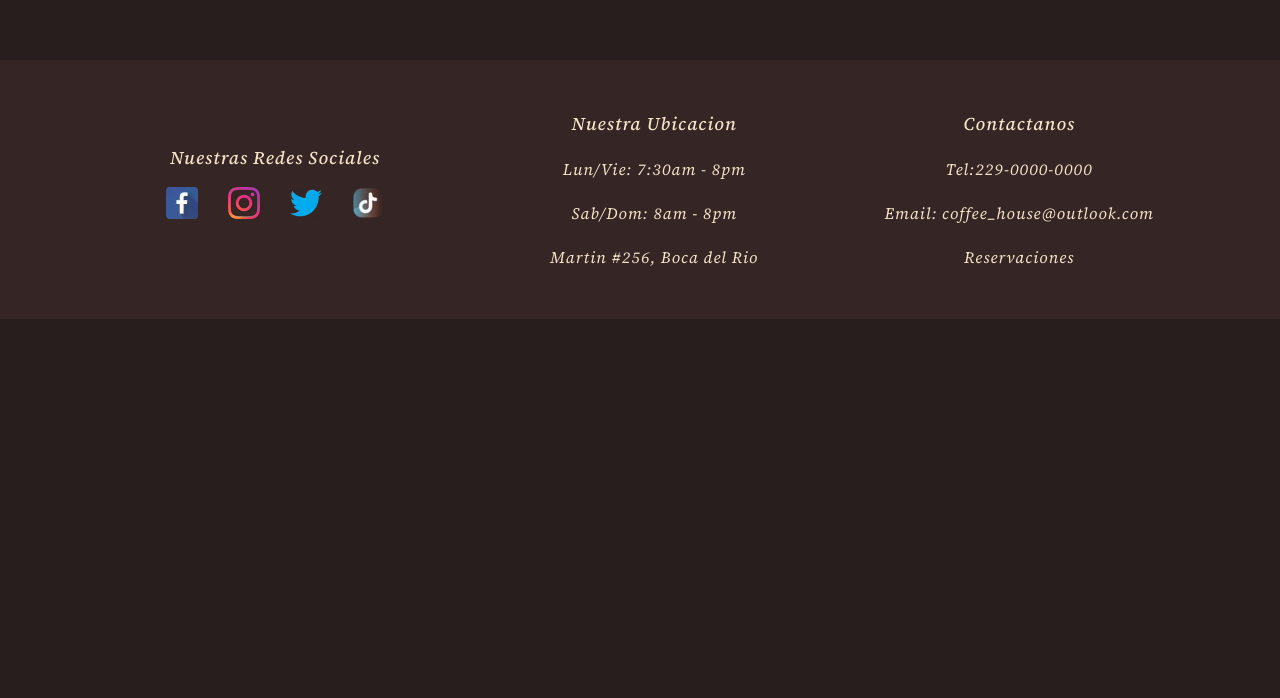
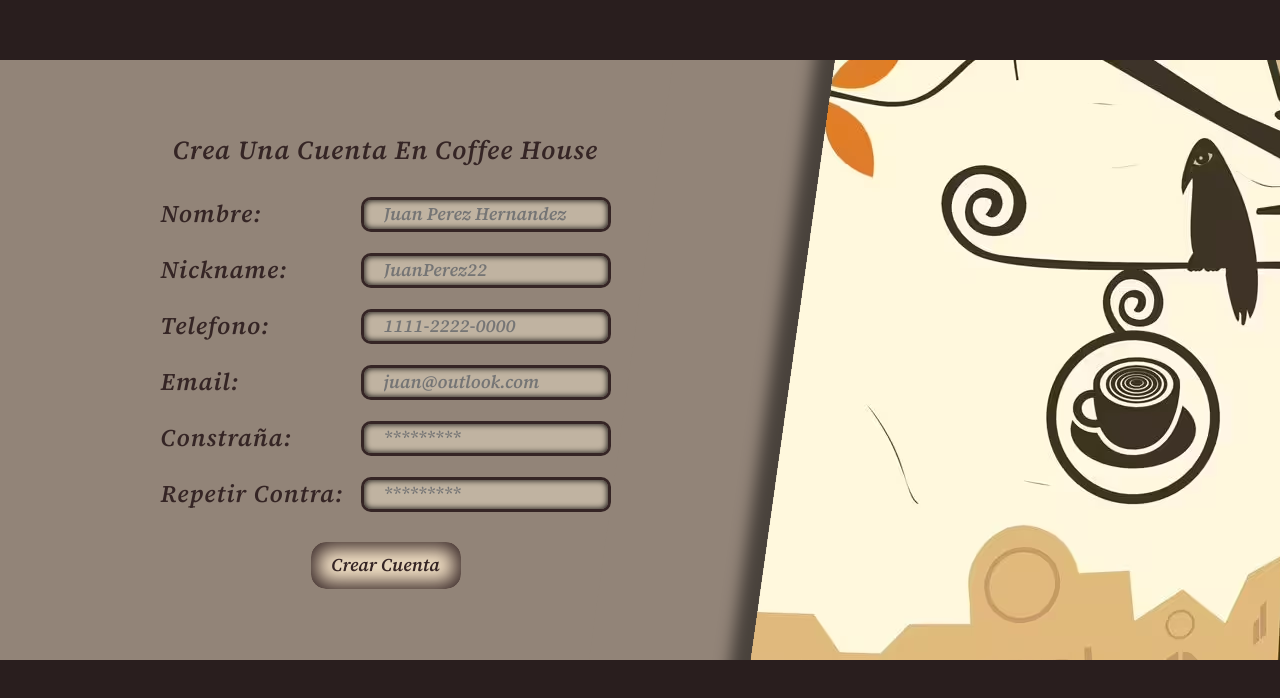
Before and after one commit to Rodolfo9822/Cafe, a plain HTML site: page sign_up.html in a window 1280 px wide. Shown: the part 740-1438 px from the top of the page. Before the commit the page ends 1059 px from the top, so only its background shows below. Drawn offline with Linux system fonts and the light colour scheme.

Commit message:
I applied the reservation design to sigp-up, although I had to make some changes for it to look well

```diff
--- a/build/css/app.css
+++ b/build/css/app.css
@@ -1099,6 +1099,32 @@ ol {
   margin: 0 auto;
 }
 
+.reservation {
+  background-image: url("../img/galeria_5.avif");
+}
+@media (min-width: 900px) {
+  .reservation::before {
+    left: 35%;
+    transform: rotate(8deg);
+  }
+}
+@media (min-width: 1000px) {
+  .reservation::before {
+    left: 35%;
+  }
+}
+@media (min-width: 1280px) {
+  .reservation::before {
+    left: 41%;
+    transform: rotate(13deg);
+  }
+}
+@media (min-width: 1600px) {
+  .reservation::before {
+    left: 60rem;
+  }
+}
+
 .container {
   display: flex;
   margin-top: 20rem;
@@ -1120,10 +1146,8 @@ ol {
 }
 @media (min-width: 900px) {
   .container__background {
-    background-image: url("../img/galeria_5.avif");
     background-size: cover;
-    background-position: center;
-    background-color: rebeccapurple;
+    background-position: center center;
     flex: 0.8;
   }
 }
@@ -1140,37 +1164,27 @@ ol {
     top: -40rem;
     height: 180rem;
     position: absolute;
-    transform: rotate(10deg);
     background-color: #928478;
     width: 14rem;
-    left: 35%;
-    transform: rotate(8deg);
     box-shadow: inset 20px 0px 15px 0px rgba(0, 0, 0, 0.5);
   }
 }
 @media (min-width: 1000px) {
   .container::before {
     width: 16rem;
-    left: 35%;
   }
 }
 @media (min-width: 1280px) {
   .container::before {
     top: -40rem;
     width: 16rem;
-    transform: rotate(13deg);
-    left: 41%;
     height: 120rem;
-  }
-}
-@media (min-width: 1600px) {
-  .container::before {
-    left: 60rem;
   }
 }
 
 .form {
   padding: 2rem 0rem;
+  width: 100%;
 }
 @media (min-width: 480px) {
   .form {
@@ -1262,3 +1276,34 @@ ol {
   box-shadow: inset 0px 0px 10px 2px #352525;
   /* transform: scale(0.85); */
 }
+
+.signup__container {
+  background-image: url("../img/crear_cuenta.avif");
+  display: flex;
+  flex-direction: row-reverse;
+}
+@media (min-width: 900px) {
+  .signup__container::before {
+    right: 35%;
+    transform: rotate(8deg);
+    box-shadow: inset -20px 0px 15px 0px rgba(0, 0, 0, 0.5);
+    width: 16rem;
+  }
+}
+@media (min-width: 1000px) {
+  .signup__container::before {
+    width: 14rem;
+    right: 40%;
+  }
+}
+@media (min-width: 1280px) {
+  .signup__container::before {
+    width: 16rem;
+    right: 37%;
+  }
+}
+@media (min-width: 1600px) {
+  .signup__container::before {
+    right: 60rem;
+  }
+}
--- a/sign_up.html
+++ b/sign_up.html
@@ -75,6 +75,61 @@
         </div>
     </section>
 
+    <main class="container signup__container">
+
+        <section class="container__background">
+
+        </section>
+
+        <section class="container__form">
+
+            <form class="form">
+                <fieldset class="form__fieldset">
+                    <legend class="form__legend">Crea una cuenta en Coffee house</legend>
+
+                    <div class="form__field-box">
+                        <label class="form__label" for="name_cuenta">nombre:</label>
+                        <input class="form__input" id="name_cuenta" type="text" required
+                            placeholder="Juan Perez Hernandez">
+                    </div>
+
+                    <div class="form__field-box">
+                        <label class="form__label" for="nickname_cuenta">nickname:</label>
+                        <input class="form__input" id="nickname_cuenta" type="text" required placeholder="JuanPerez22">
+                    </div>
+
+                    <div class="form__field-box">
+                        <label class="form__label" for="telefono_cuenta">telefono:</label>
+                        <input class="form__input" id="telefono_cuenta" type="number" required
+                            placeholder="1111-2222-0000">
+                    </div>
+
+                    <div class="form__field-box">
+                        <label class="form__label" for="email_cuenta">email:</label>
+                        <input class="form__input" id="email_cuenta" type="email" required
+                            placeholder="juan@outlook.com">
+                    </div>
+
+                    <div class="form__field-box">
+                        <label class="form__label" for="email_cuenta">constraña:</label>
+                        <input class="form__input" id="email_cuenta" type="password" required placeholder="*********">
+                    </div>
+
+                    <div class="form__field-box">
+                        <label class="form__label" for="email_cuenta">Repetir contra:</label>
+                        <input class="form__input" id="email_cuenta" type="password" required placeholder="*********">
+                    </div>
+                </fieldset>
+
+                <div class="form__button-box">
+                    <button class="form__button">crear cuenta</button>
+                </div>
+
+            </form>
+        </section>
+
+    </main>
+
     <footer class="footer">
         <div class="footer__box">
             <h3 class="footer__title">nuestras redes sociales</h3>
```
Also changed, not shown: reservation.html (+1 -1 lines).
